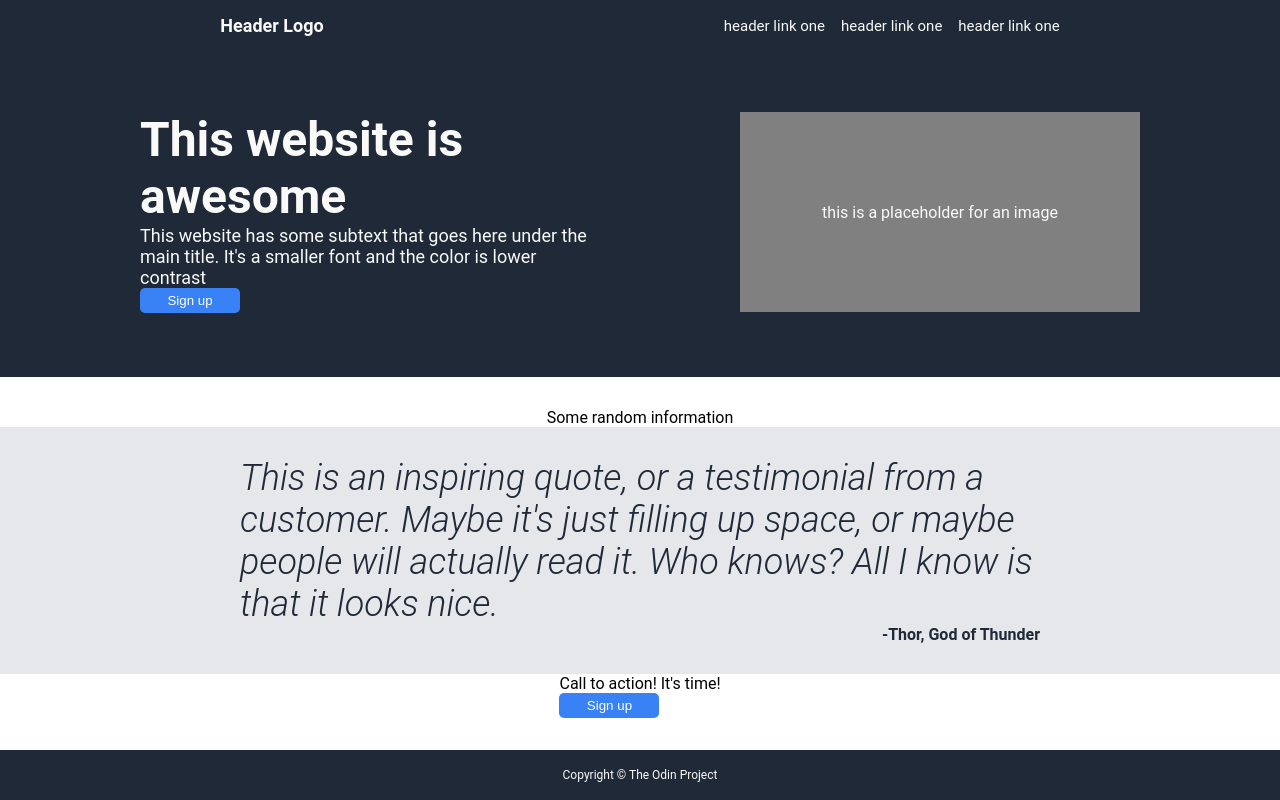
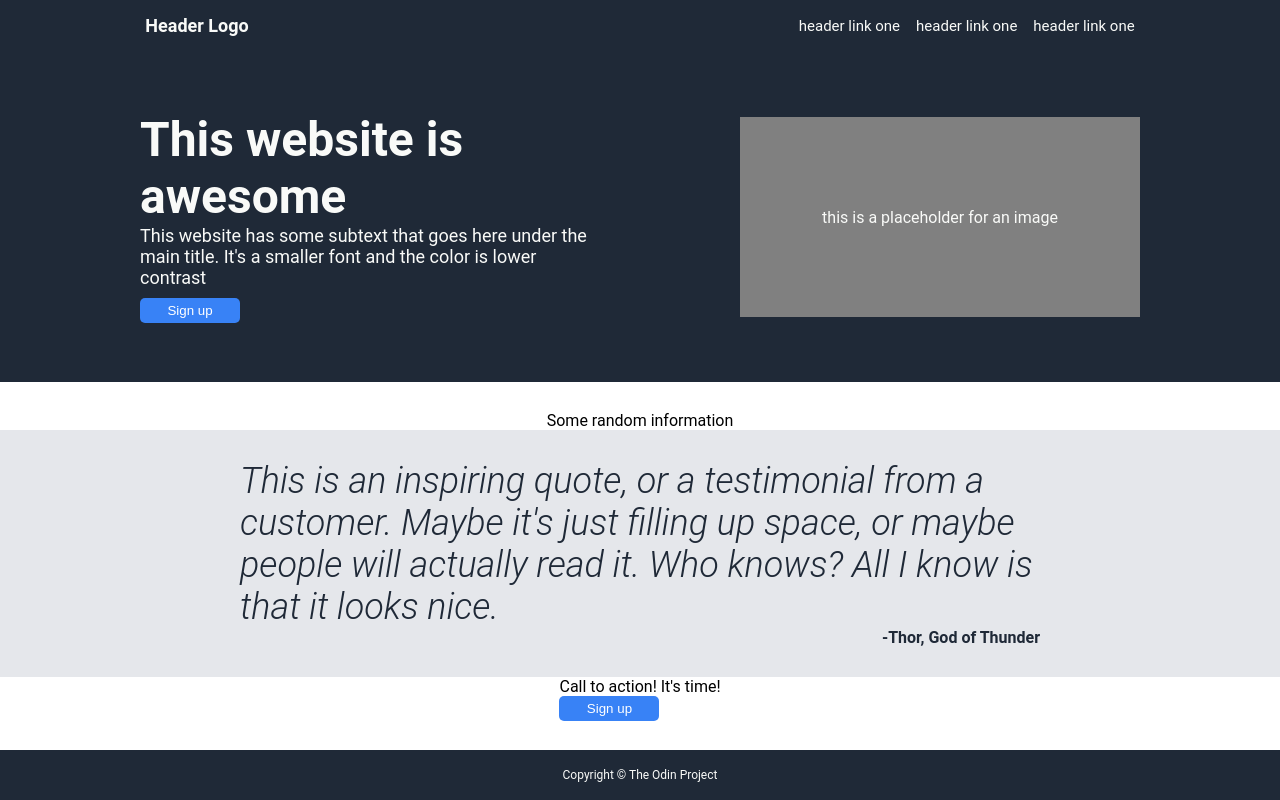
Before and after one commit to anxqvi/landing-page, a plain HTML site: page index.html in a window 1280 px wide. Drawn offline with Linux system fonts and the light colour scheme.

Commit message:
Completed header section with nav bar, placeholder image, and content text

```diff
--- a/css/styles.css
+++ b/css/styles.css
@@ -26,7 +26,7 @@ body {
 }
 
 .right-side {
-    margin-right: 400px;
+    margin-right: 550px;
 }
 
 .header-logo {
@@ -60,6 +60,10 @@ body {
 
 .header-content-text-body {
     font-size: 18px;
+}
+
+.header-content-text-button {
+    margin-top: 10px;
 }
 
 .header-content-image {
--- a/index.html
+++ b/index.html
@@ -22,7 +22,7 @@
             <div class="header-content-text">
                 <div class="header-content-text-title">This website is awesome</div>
                 <div class="header-content-text-body">This website has some subtext that goes here under the main title. It's a smaller font and the color is lower contrast</div>
-                <button type="button">Sign up</button>
+                <button class="header-content-text-button" type="button">Sign up</button>
             </div>
             <div class="header-content-image">
                 <div class="placeholder-image">this is a placeholder for an image</div>
```
